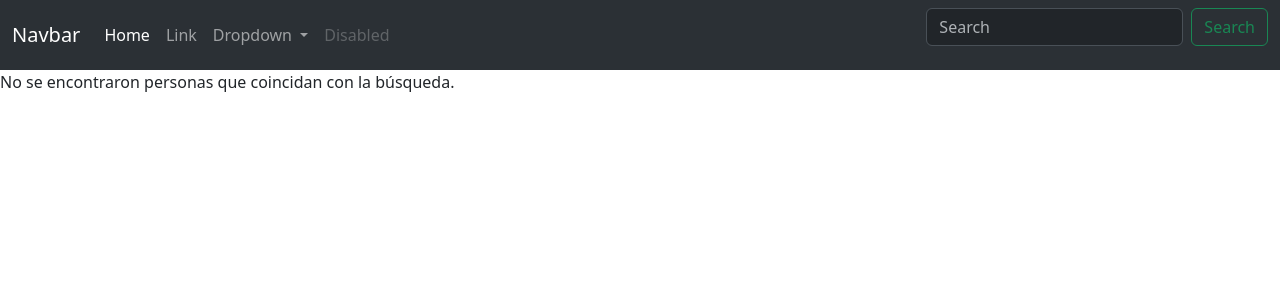
After one commit to EmanuelCabrera973/trabajo-2-v3, a Django app: template crud/templates/persona/buscar.html in a window 1280 px wide. The commit adds this page. Shown: the top 300 px of the page. Run offline with Django 5.2, Linux system fonts and the light colour scheme; the template is opened without the code that fills it, so the values that code supplies are empty.

Commit message:
implementacion de barra de busqueda con bootstrap

```diff
--- a/crud/templates/base.html
+++ b/crud/templates/base.html
@@ -8,6 +8,7 @@
     <title>El CRUD</title>
 </head>
 <body>
+    {% include 'navbar.html' %}
     {% block content %}
 
     {% endblock %}
--- /dev/null
+++ b/crud/templates/navbar.html
@@ -0,0 +1,36 @@
+<nav class="navbar navbar-expand-lg bg-body-tertiary"  data-bs-theme="dark">
+  <div class="container-fluid">
+    <a class="navbar-brand" href="#">Navbar</a>
+    <button class="navbar-toggler" type="button" data-bs-toggle="collapse" data-bs-target="#navbarSupportedContent" aria-controls="navbarSupportedContent" aria-expanded="false" aria-label="Toggle navigation">
+      <span class="navbar-toggler-icon"></span>
+    </button>
+    <div class="collapse navbar-collapse" id="navbarSupportedContent">
+      <ul class="navbar-nav me-auto mb-2 mb-lg-0">
+        <li class="nav-item">
+          <a class="nav-link active" aria-current="page" href="#">Home</a>
+        </li>
+        <li class="nav-item">
+          <a class="nav-link" href="#">Link</a>
+        </li>
+        <li class="nav-item dropdown">
+          <a class="nav-link dropdown-toggle" href="#" role="button" data-bs-toggle="dropdown" aria-expanded="false">
+            Dropdown
+          </a>
+          <ul class="dropdown-menu">
+            <li><a class="dropdown-item" href="#">Action</a></li>
+            <li><a class="dropdown-item" href="#">Another action</a></li>
+            <li><hr class="dropdown-divider"></li>
+            <li><a class="dropdown-item" href="#">Something else here</a></li>
+          </ul>
+        </li>
+        <li class="nav-item">
+          <a class="nav-link disabled" aria-disabled="true">Disabled</a>
+        </li>
+      </ul>
+      <form class="d-flex" role="search" action= "{% url 'persona:buscar' %}">
+        <input class="form-control me-2" type="search" placeholder="Search" aria-label="Search" name="q" />
+        <button class="btn btn-outline-success" type="submit">Search</button>
+      </form>
+    </div>
+  </div>
+</nav>
--- /dev/null
+++ b/crud/templates/persona/buscar.html
@@ -0,0 +1,17 @@
+{% extends 'base.html' %}
+{% block content %}
+
+    {% if personas %}
+        <h1>Resultados de la búsqueda:</h1>
+        <ul>
+            {% for persona in personas %}
+                <li>
+                   {{persona}}
+                </li>
+            {% endfor %}
+        </ul>
+    {% else %}
+        <p>No se encontraron personas que coincidan con la búsqueda.</p>
+
+    {% endif %}
+{% endblock %}
```
Also changed, not shown: crud/persona/urls.py (+6 -1 lines), crud/persona/views.py (+17 -0 lines), crud/db.sqlite3.
